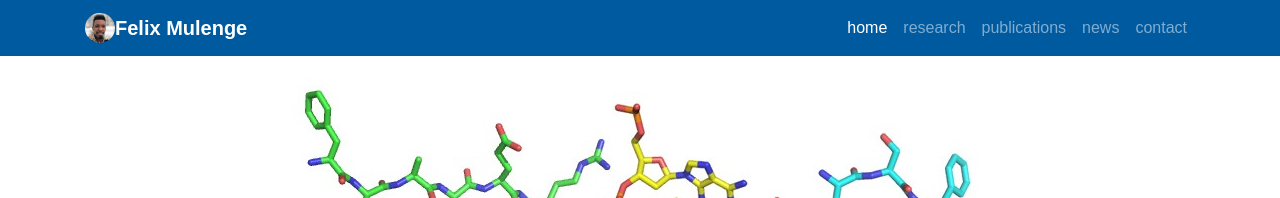
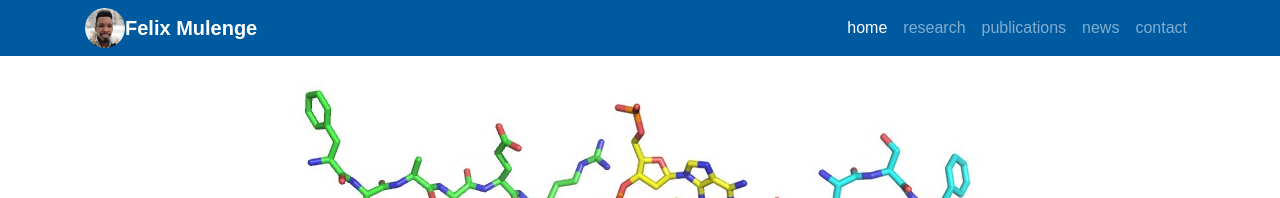
Before and after one commit to fmulenge/fmulenge.github.io, a Jekyll site: the page built from index.md, in a window 1280 px wide. Shown: the top 198 px of the page. Built offline with Jekyll 4.4.1, drawn with Linux system fonts in a browser that asks for light colours.

Commit message:
Update custom.css

```diff
--- a/static/css/custom.css
+++ b/static/css/custom.css
@@ -49,10 +49,11 @@
 }
 
 .avatar {
-    width: 30px;
-    height: 30px;
+    width: 40px;
+    height: 40px;
     border-radius: 50%;
     overflow: hidden;
+    margin-right: auto;
 }
 
 body {
```
